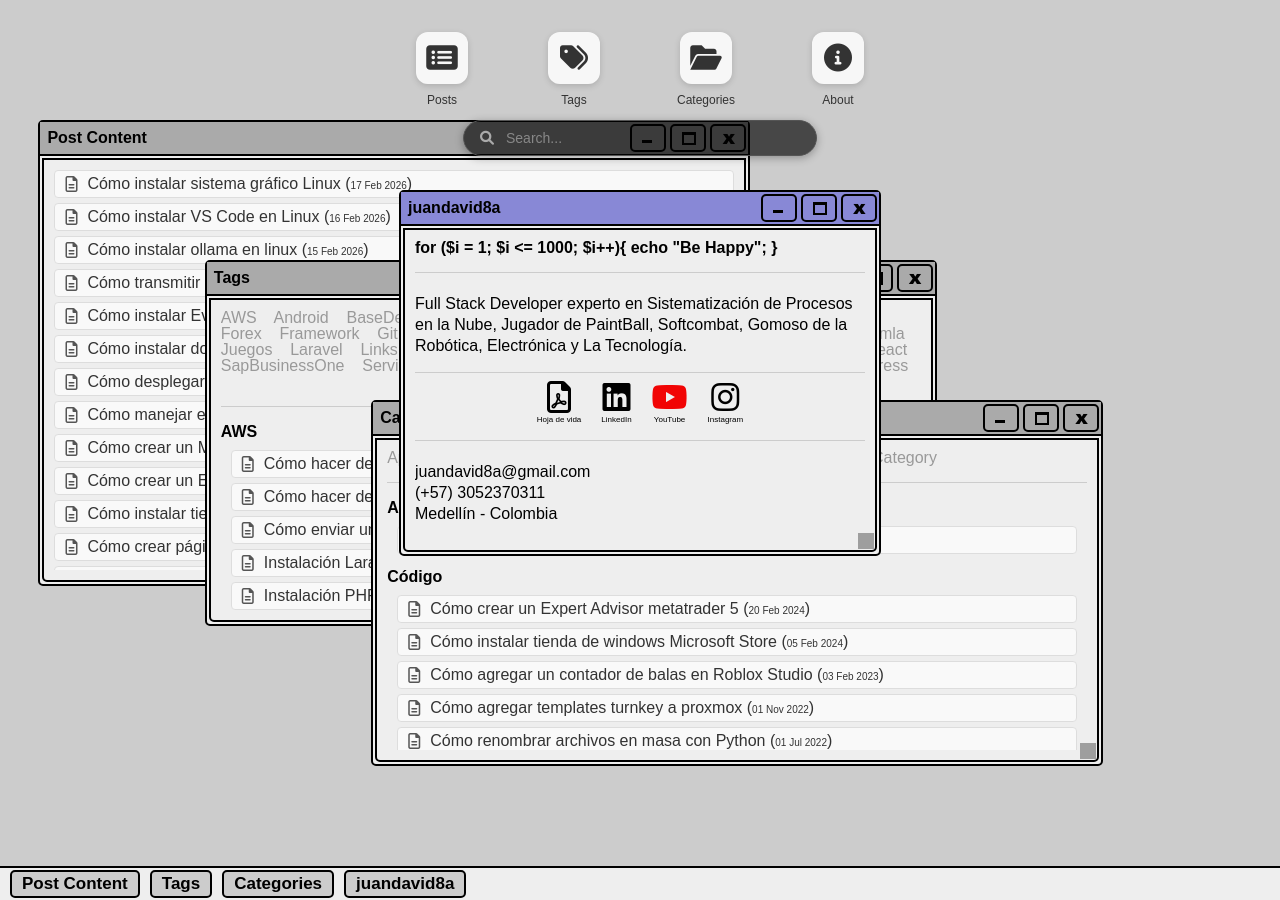
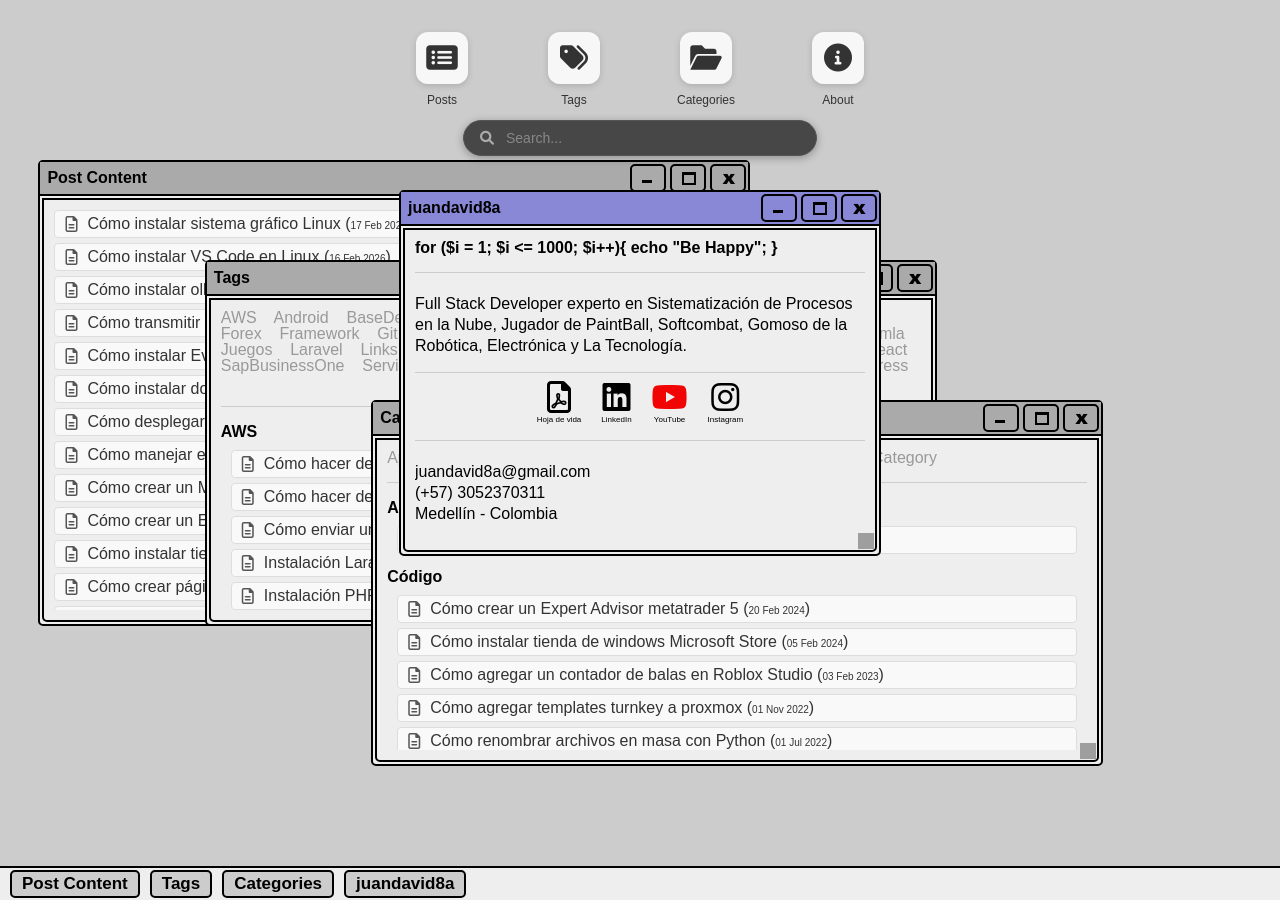
Before and after one commit to codigo8a/codigo8a.github.io, a Jekyll site: the page built from index.markdown, in a window 1280 px wide. Built offline with Jekyll 4.4.1, drawn with Linux system fonts in a browser that asks for light colours; nearby versions of some CDN libraries; grey boxes are pictures that could not be loaded.

Commit message:
feat: css updated

```diff
--- a/assets/css/style.css
+++ b/assets/css/style.css
@@ -511,7 +511,7 @@
 /*Demo styles BEGIN*/
 
 #window0 {
-  top: 120px;
+  top: 160px;
   left: 3vw;
 }
 
@@ -526,7 +526,7 @@
 }
 
 #window3 {
-  top: 120px;
+  top: 160px;
   left: 600px;
 }
 
@@ -537,7 +537,7 @@
 }
 
 #window5 {
-  top: 120px;
+  top: 160px;
   left: 520px;
 }
 
```
